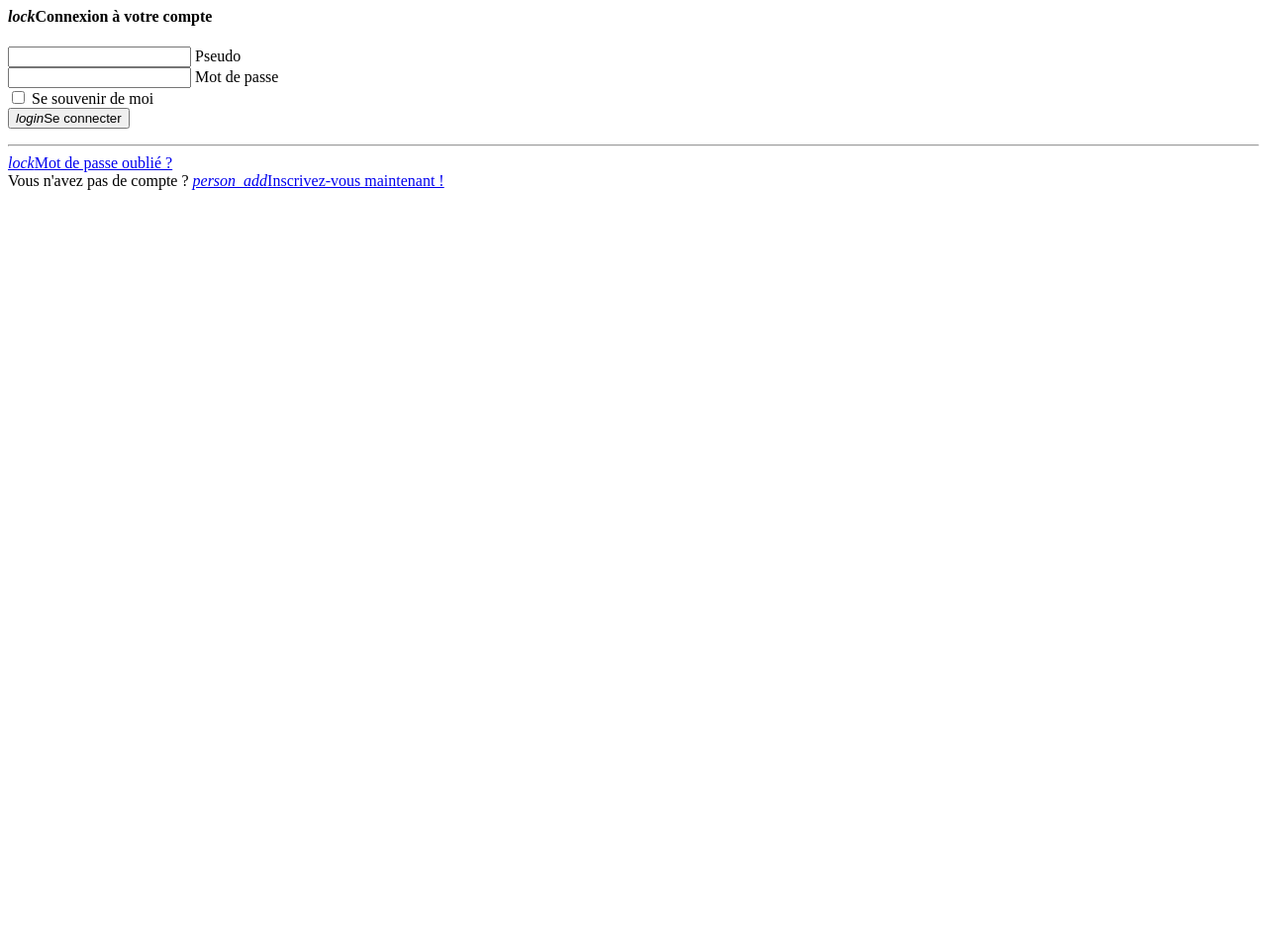
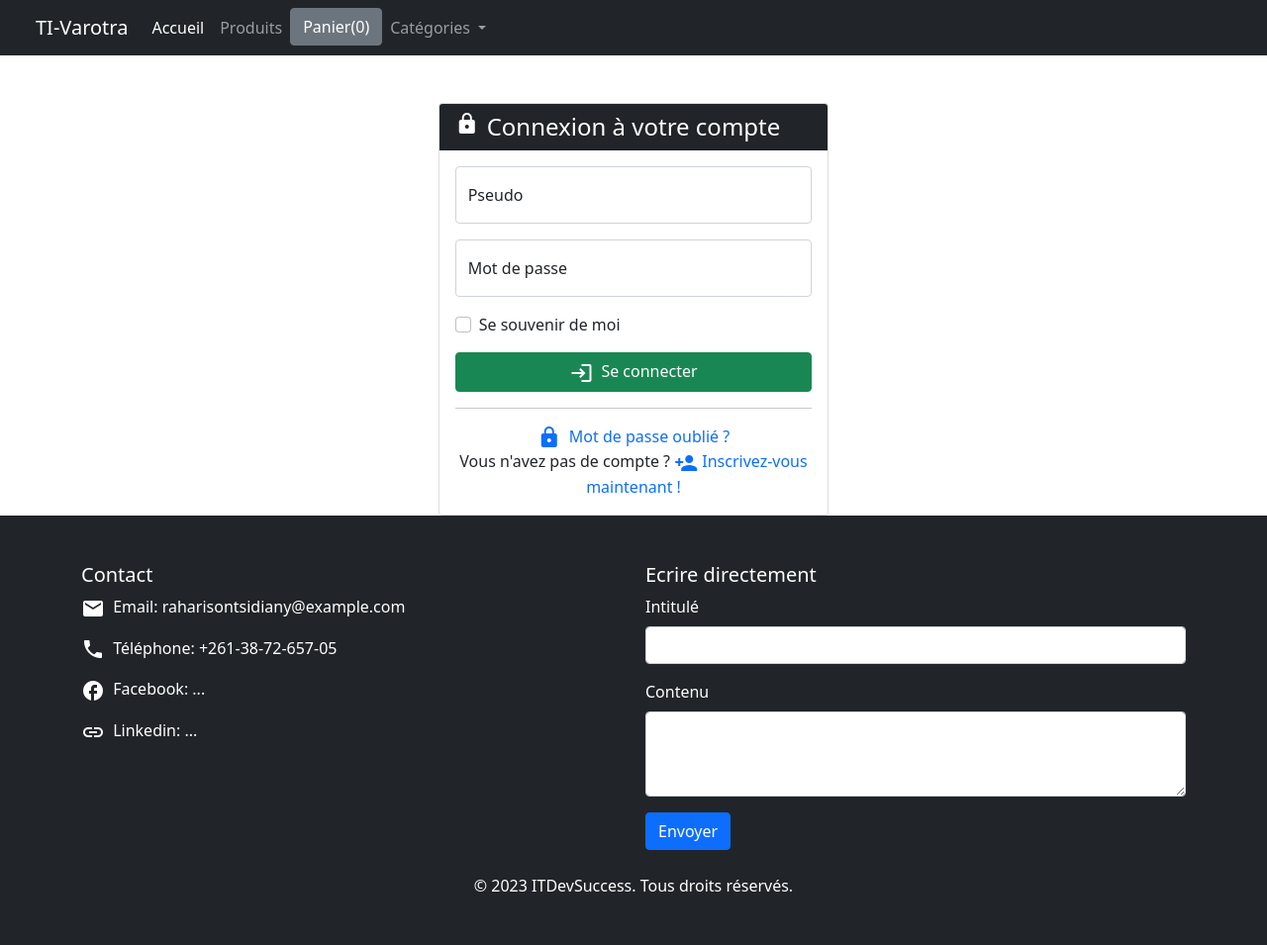
Before and after one commit to Group-ITDevSuccess/E-Commerce-Django-002, a Django app: page /auth/login in a window 1280 px wide. Shown: the whole page at 99% size. Before the commit the page ends 192 px from the top, so only its background shows below. Run offline with Django 4.2, Linux system fonts and the light colour scheme.

Commit message:
Ajout de footer

```diff
--- a/ecommerce/shop/templates/auth/login.html
+++ b/ecommerce/shop/templates/auth/login.html
@@ -1,9 +1,12 @@
+{% extends '../partials/base.html' %} {% block content %}
 <div class="container-fluid">
   <div class="row justify-content-center">
     <div class="col-md-4">
       <div class="card mt-5">
-        <div class="card-header bg-primary text-white">
-          <h4><i class="material-icons">lock</i>Connexion à votre compte</h4>
+        <div class="card-header bg-dark text-white d-flex align-items-center">
+          <h4 class="mb-0">
+            <i class="material-icons me-2">lock</i>Connexion à votre compte
+          </h4>
         </div>
         <div class="card-body">
           <form>
@@ -39,25 +42,28 @@
               </label>
             </div>
             <div class="d-grid gap-2">
-              <button type="submit" class="btn btn-primary">
-                <i class="material-icons">login</i>Se connecter
-              </button>
+              <a href="#" type="submit" class="btn btn-success">
+                <i class="material-icons align-middle me-2">login</i>Se
+                connecter
+              </a>
             </div>
           </form>
           <hr />
           <div class="text-center">
-            <a href="#" class="text-decoration-none"
-              ><i class="material-icons">lock</i>Mot de passe oublié ?</a
-            >
+            <a href="#" class="text-decoration-none">
+              <i class="material-icons align-middle me-2">lock</i>Mot de passe
+              oublié ?
+            </a>
             <br />
             <span>Vous n'avez pas de compte ?</span>
-            <a href="#" class="text-decoration-none"
-              ><i class="material-icons">person_add</i>Inscrivez-vous maintenant
-              !</a
-            >
+            <a href="#" class="text-decoration-none">
+              <i class="material-icons align-middle me-1">person_add</i
+              >Inscrivez-vous maintenant !
+            </a>
           </div>
         </div>
       </div>
     </div>
   </div>
 </div>
+{% endblock %}
--- a/ecommerce/shop/templates/home/index.html
+++ b/ecommerce/shop/templates/home/index.html
@@ -23,7 +23,7 @@
   </div>
 
   <div class="row gx-5 mt-5">
-    <div class="col-md-4">
+    <div class="col-md-4 mt-3">
       <div class="card h-100">
         <div class="card-body text-center">
           <i class="material-icons md-48">local_shipping</i>
@@ -35,7 +35,7 @@
         </div>
       </div>
     </div>
-    <div class="col-md-4">
+    <div class="col-md-4 mt-3">
       <div class="card h-100">
         <div class="card-body text-center">
           <i class="material-icons md-48">headset</i>
@@ -47,7 +47,7 @@
         </div>
       </div>
     </div>
-    <div class="col-md-4">
+    <div class="col-md-4 mt-3">
       <div class="card h-100">
         <div class="card-body text-center">
           <i class="material-icons md-48">credit_card</i>
--- a/ecommerce/shop/templates/partials/base.html
+++ b/ecommerce/shop/templates/partials/base.html
@@ -94,6 +94,64 @@
       </div>
       {% block content %}{% endblock %}
     </div>
+    <footer class="bg-dark text-white py-5">
+      <div class="container">
+        <div class="row">
+          <div class="col-md-6">
+            <h5>Contact</h5>
+            <p>
+              <i class="material-icons align-middle me-1">mail</i> Email:
+              raharisontsidiany@example.com
+            </p>
+            <p>
+              <i class="material-icons align-middle me-1">phone</i> Téléphone:
+              +261-38-72-657-05
+            </p>
+            <p>
+              <i class="material-icons align-middle me-1">facebook</i> Facebook:
+              ...
+            </p>
+            <p>
+              <i class="material-icons align-middle me-1">link</i> Linkedin: ...
+            </p>
+            {% comment %}
+            <p>
+              <i class="material-icons align-middle me-1">github</i> Github: ...
+            </p>
+            {% endcomment %}
+          </div>
+          <div class="col-md-6">
+            <h5>Ecrire directement</h5>
+            <form>
+              <div class="mb-3">
+                <label for="contact-title" class="form-label">Intitulé</label>
+                <input
+                  type="text"
+                  class="form-control"
+                  id="contact-title"
+                  required
+                />
+              </div>
+              <div class="mb-3">
+                <label for="contact-content" class="form-label">Contenu</label>
+                <textarea
+                  class="form-control"
+                  id="contact-content"
+                  rows="3"
+                  required
+                ></textarea>
+              </div>
+              <button type="submit" class="btn btn-primary">Envoyer</button>
+            </form>
+          </div>
+        </div>
+        <div class="row mt-4">
+          <div class="col-lg-12 text-center">
+            <p class="mb-0">© 2023 ITDevSuccess. Tous droits réservés.</p>
+          </div>
+        </div>
+      </div>
+    </footer>
   </body>
   <!-- JS de Bootstrap 5 (optionnel, uniquement si vous avez besoin des fonctionnalités JavaScript de Bootstrap) -->
   <script
```
